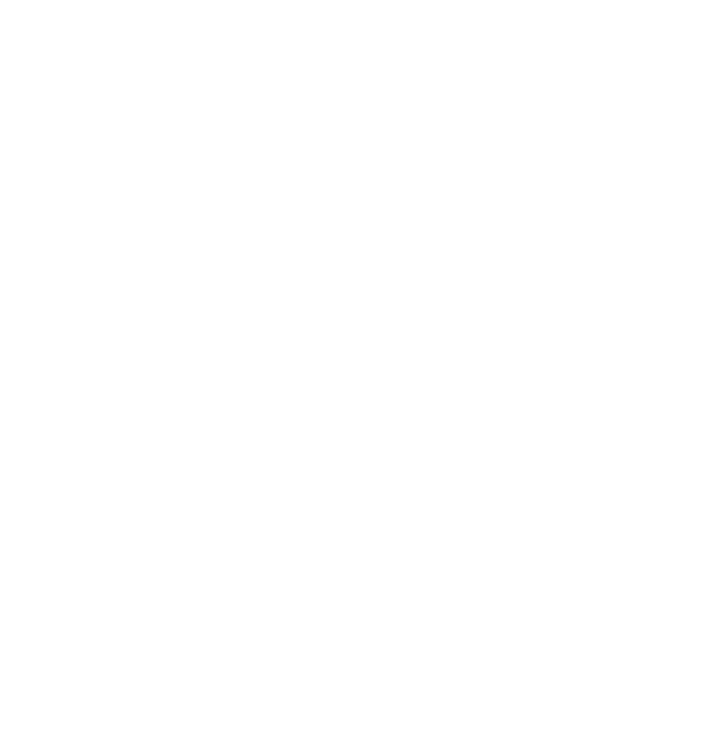
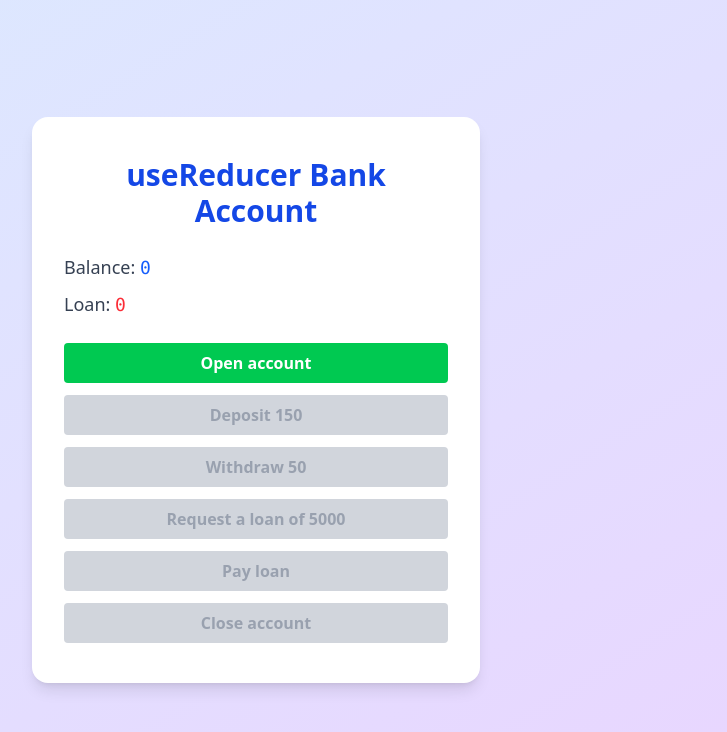
Before and after one commit to nowodev/pages-react, a React (Vite) app: page /react-projects/bank-app in a window 1280 px wide. Before the commit this address had no page. Shown: the top 732 px of the page, without its empty margins (384-1111 px from the left). Built offline with nearby package versions, Linux system fonts and the light colour scheme.

Commit message:
Implement bank app

```diff
--- /dev/null
+++ b/src/React Projects/BankApp.jsx
@@ -0,0 +1,166 @@
+import { useReducer } from "react";
+
+/*
+INSTRUCTIONS / CONSIDERATIONS:
+
+1. Let's implement a simple bank account! It's similar to the example that I used as an analogy to explain how useReducer works, but it's simplified (we're not using account numbers here)
+
+2. Use a reducer to model the following state transitions: openAccount, deposit, withdraw, requestLoan, payLoan, closeAccount. Use the `initialState` below to get started.
+
+3. All operations (expect for opening account) can only be performed if isActive is true. If it's not, just return the original state object. You can check this right at the beginning of the reducer
+
+4. When the account is opened, isActive is set to true. There is also a minimum deposit amount of 500 to open an account (which means that the balance will start at 500)
+
+5. Customer can only request a loan if there is no loan yet. If that condition is met, the requested amount will be registered in the 'loan' state, and it will be added to the balance. If the condition is not met, just return the current state
+
+6. When the customer pays the loan, the opposite happens: the money is taken from the balance, and the 'loan' will get back to 0. This can lead to negative balances, but that's no problem, because the customer can't close their account now (see next point)
+
+7. Customer can only close an account if there is no loan, AND if the balance is zero. If this condition is not met, just return the state. If the condition is met, the account is deactivated and all money is withdrawn. The account basically gets back to the initial state
+*/
+
+const initialState = {
+  balance: 0,
+  loan: 0,
+  isActive: false,
+};
+
+function reducer(state, action) {
+  // Prevent actions except opening account if account is not active
+  if (!state.isActive && action.type !== "openAccount") return state;
+
+  switch (action.type) {
+    case "openAccount": {
+      // Open account with initial balance
+      return {
+        ...state,
+        balance: 500,
+        isActive: true,
+        loan: 0,
+      };
+    }
+    case "deposit": {
+      // Deposit funds
+      return {
+        ...state,
+        balance: state.balance + action.payload,
+      };
+    }
+    case "withdraw": {
+      // Withdraw funds
+      return {
+        ...state,
+        balance: state.balance - action.payload,
+      };
+    }
+    case "requestLoan": {
+      // Only allow loan if there is no outstanding loan
+      if (state.loan > 0) return state;
+      return {
+        ...state,
+        balance: state.balance + action.payload,
+        loan: action.payload,
+      };
+    }
+    case "payLoan": {
+      // Only pay loan if there is an outstanding loan
+      if (state.loan === 0) return state;
+      return {
+        ...state,
+        balance: state.balance - state.loan,
+        loan: 0,
+      };
+    }
+    case "closeAccount": {
+      // Only close account if balance and loan are zero
+      if (state.balance !== 0 || state.loan > 0) return state;
+      return { ...initialState };
+    }
+    default:
+      throw new Error("Unknown action type");
+  }
+}
+
+// Reusable Button component
+const baseButtonClasses =
+  "py-2 px-4 rounded text-white font-semibold cursor-pointer disabled:bg-gray-300 disabled:text-gray-400 transition";
+
+function ActionButton({ onClick, disabled, className, children }) {
+  return (
+    <button
+      onClick={onClick}
+      disabled={disabled}
+      className={`${baseButtonClasses} ${className}`}
+    >
+      {children}
+    </button>
+  );
+}
+
+function BankApp() {
+  const [state, dispatch] = useReducer(reducer, initialState);
+  const { balance, loan, isActive } = state;
+
+  return (
+    <div className="min-h-screen flex flex-col items-center justify-center bg-gradient-to-br from-blue-100 to-purple-200 font-sans">
+      <div className="bg-white rounded-2xl shadow-lg px-8 py-10 w-full max-w-md">
+        <h1 className="text-3xl font-bold mb-6 text-center text-blue-700">
+          useReducer Bank Account
+        </h1>
+        <div className="flex flex-col gap-2 mb-6">
+          <p className="text-lg font-medium text-gray-700">
+            Balance: <span className="font-mono text-blue-600">{balance}</span>
+          </p>
+          <p className="text-lg font-medium text-gray-700">
+            Loan: <span className="font-mono text-red-500">{loan}</span>
+          </p>
+        </div>
+        <div className="flex flex-col gap-3">
+          <ActionButton
+            onClick={() => dispatch({ type: "openAccount" })}
+            disabled={isActive}
+            className="bg-green-500 hover:bg-green-600"
+          >
+            Open account
+          </ActionButton>
+          <ActionButton
+            onClick={() => dispatch({ type: "deposit", payload: 150 })}
+            disabled={!isActive}
+            className="bg-blue-500 hover:bg-blue-600"
+          >
+            Deposit 150
+          </ActionButton>
+          <ActionButton
+            onClick={() => dispatch({ type: "withdraw", payload: 50 })}
+            disabled={!isActive}
+            className="bg-yellow-500 hover:bg-yellow-600"
+          >
+            Withdraw 50
+          </ActionButton>
+          <ActionButton
+            onClick={() => dispatch({ type: "requestLoan", payload: 5000 })}
+            disabled={!isActive}
+            className="bg-purple-500 hover:bg-purple-600"
+          >
+            Request a loan of 5000
+          </ActionButton>
+          <ActionButton
+            onClick={() => dispatch({ type: "payLoan" })}
+            disabled={!isActive}
+            className="bg-pink-500 hover:bg-pink-600"
+          >
+            Pay loan
+          </ActionButton>
+          <ActionButton
+            onClick={() => dispatch({ type: "closeAccount" })}
+            disabled={!isActive}
+            className="bg-red-600 hover:bg-red-700"
+          >
+            Close account
+          </ActionButton>
+        </div>
+      </div>
+    </div>
+  );
+}
+
+export default BankApp;
--- a/src/ReactProjects.jsx
+++ b/src/ReactProjects.jsx
@@ -1,10 +1,6 @@
 import {
-  AcademicCapIcon,
   BanknotesIcon,
   CalculatorIcon,
-  CheckBadgeIcon,
-  ClockIcon,
-  ReceiptRefundIcon,
   UsersIcon,
 } from "@heroicons/react/24/outline";
 import LayoutGrid from "./components/LayoutGrid";
@@ -13,18 +9,10 @@
   {
     title: "Birthdays",
     href: "birthdays",
-    icon: ClockIcon,
+    icon: UsersIcon,
     iconForeground: "text-teal-700",
     iconBackground: "bg-teal-50",
     description: "A list of birthday data with a button to empty the list",
-  },
-  {
-    title: "Cardinal Talent",
-    href: "cardinaltalent",
-    icon: UsersIcon,
-    iconForeground: "text-purple-700",
-    iconBackground: "bg-purple-50",
-    description: "A revamp of the Cardinal Talent website.",
   },
   {
     title: "Calculator",
@@ -35,6 +23,63 @@
     description:
       "A basic calculator that stores calculated history that is accessible at any time",
   },
+  {
+    title: "Bank App",
+    href: "bank-app",
+    icon: BanknotesIcon,
+    iconForeground: "text-yellow-700",
+    iconBackground: "bg-yellow-50",
+    description:
+      "A bank app that allows users to deposit, withdraw, and request a loan (utilizing useReducer).",
+  },
+  // {
+  //   title: "Cardinal Talent",
+  //   href: "cardinaltalent",
+  //   icon: UsersIcon,
+  //   iconForeground: "text-purple-700",
+  //   iconBackground: "bg-purple-50",
+  //   description: "A revamp of the Cardinal Talent website.",
+  // },
+  // {
+  //   title: "Cardinal Rewards Page",
+  //   href: "cardinalrewardspage",
+  //   icon: UsersIcon,
+  //   iconForeground: "text-purple-700",
+  //   iconBackground: "bg-purple-50",
+  //   description: "A revamp of the Cardinal Talent website.",
+  // },
+  // {
+  //   title: "Cardinal Rewards",
+  //   href: "cardinalrewards",
+  //   icon: UsersIcon,
+  //   iconForeground: "text-purple-700",
+  //   iconBackground: "bg-purple-50",
+  //   description: "A revamp of the Cardinal Talent website.",
+  // },
+  // {
+  //   title: "Cardinal Leaderboard",
+  //   href: "cardinalleaderboard",
+  //   icon: UsersIcon,
+  //   iconForeground: "text-purple-700",
+  //   iconBackground: "bg-purple-50",
+  //   description: "A revamp of the Cardinal Talent website.",
+  // },
+  // {
+  //   title: "Cardinal How It Works",
+  //   href: "cardinalhowitworks",
+  //   icon: UsersIcon,
+  //   iconForeground: "text-purple-700",
+  //   iconBackground: "bg-purple-50",
+  //   description: "A revamp of the Cardinal Talent website.",
+  // },
+  // {
+  //   title: "Cardinal AI Power Networker",
+  //   href: "cardinalaipowernetworker",
+  //   icon: UsersIcon,
+  //   iconForeground: "text-purple-700",
+  //   iconBackground: "bg-purple-50",
+  //   description: "A revamp of the Cardinal Talent website.",
+  // },
   // {
   //   title: "Payroll",
   //   href: "#",
--- a/src/main.jsx
+++ b/src/main.jsx
@@ -18,6 +18,7 @@
 import CardinalHowItWorks from "./React Projects/CardinalHire/CardinalHowItWorks.jsx";
 import CardinalAIPowerNetworker from "./React Projects/CardinalHire/CardinalAIPowerNetworker.jsx";
 import CardinalRewardsPage from "./React Projects/CardinalHire/CardinalRewardsPage.jsx";
+import BankApp from "./React Projects/BankApp.jsx";
 
 createRoot(document.getElementById("root")).render(
   <StrictMode>
@@ -44,13 +45,14 @@
 
           <Route path="react-projects">
             <Route path="birthdays" element={<Birthdays />} />
+            <Route path="calculator" element={<Calculator />} />
+            <Route path="bank-app" element={<BankApp />} />
             <Route path="cardinaltalent" element={<CardinalTalent />} />
             <Route path="cardinalrewardspage" element={<CardinalRewardsPage />} />
             <Route path="cardinalrewards" element={<CardinalRewards />} />
             <Route path="cardinalleaderboard" element={<CardinalLeaderboard />} />
             <Route path="cardinalhowitworks" element={<CardinalHowItWorks />} />
             <Route path="cardinalaipowernetworker" element={<CardinalAIPowerNetworker />} />
-            <Route path="calculator" element={<Calculator />} />
           </Route>
         </Route>
       </Routes>
```
